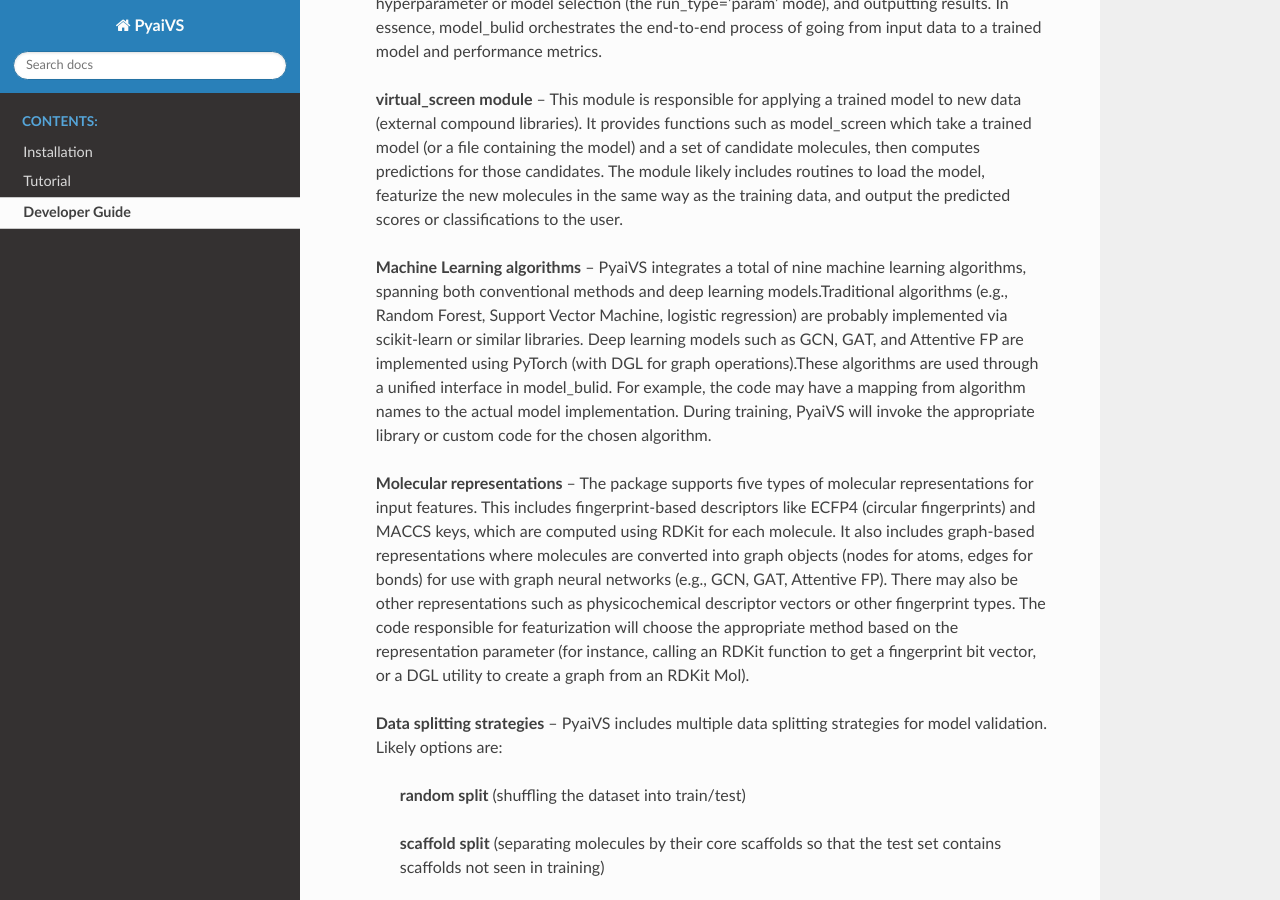
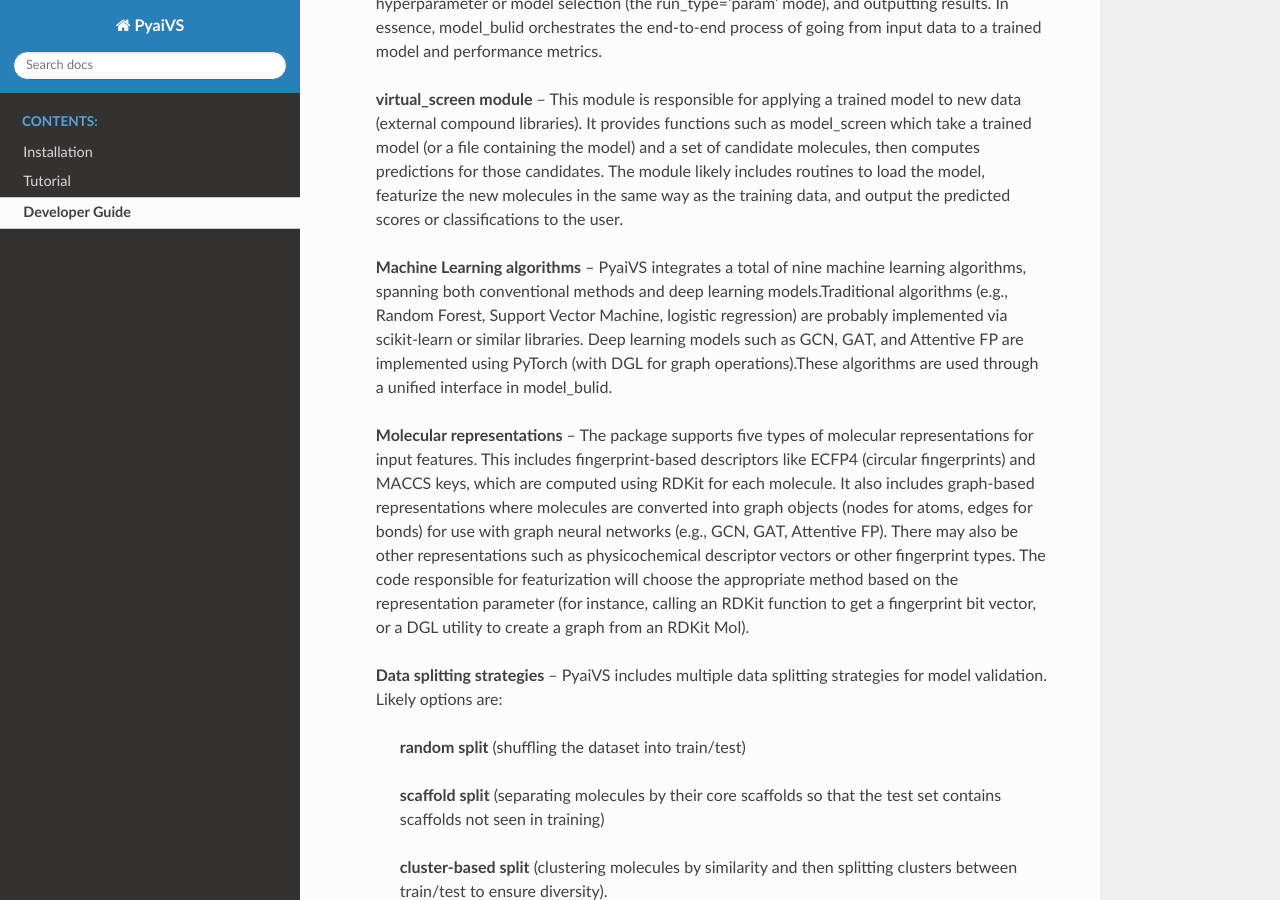
Before and after one commit to danqingmk/OpenVS_PyaiVS, a Sphinx documentation site: the page built from docs/developer_guide.rst, in a window 1280 px wide and 900 px high, scrolled down 552 px. Built offline with Sphinx 7.4.7 and the Read the Docs theme 3.1.0, drawn with Linux system fonts in a browser that asks for light colours.

Commit message:
Update developer_guide.rst

```diff
--- a/docs/developer_guide.rst
+++ b/docs/developer_guide.rst
@@ -12,7 +12,7 @@ The PyaiVS codebase is organized into modules that correspond to different parts
 
     **virtual_screen module** – This module is responsible for applying a trained model to new data (external compound libraries). It provides functions such as model_screen which take a trained model (or a file containing the model) and a set of candidate molecules, then computes predictions for those candidates. The module likely includes routines to load the model, featurize the new molecules in the same way as the training data, and output the predicted scores or classifications to the user.
 
-    **Machine Learning algorithms** – PyaiVS integrates a total of nine machine learning algorithms, spanning both conventional methods and deep learning models.Traditional algorithms (e.g., Random Forest, Support Vector Machine, logistic regression) are probably implemented via scikit-learn or similar libraries. Deep learning models such as GCN, GAT, and Attentive FP are implemented using PyTorch (with DGL for graph operations).These algorithms are used through a unified interface in model_bulid. For example, the code may have a mapping from algorithm names to the actual model implementation. During training, PyaiVS will invoke the appropriate library or custom code for the chosen algorithm.
+    **Machine Learning algorithms** – PyaiVS integrates a total of nine machine learning algorithms, spanning both conventional methods and deep learning models.Traditional algorithms (e.g., Random Forest, Support Vector Machine, logistic regression) are probably implemented via scikit-learn or similar libraries. Deep learning models such as GCN, GAT, and Attentive FP are implemented using PyTorch (with DGL for graph operations).These algorithms are used through a unified interface in model_bulid.
 
     **Molecular representations** – The package supports five types of molecular representations for input features. This includes fingerprint-based descriptors like ECFP4 (circular fingerprints) and MACCS keys, which are computed using RDKit for each molecule. It also includes graph-based representations where molecules are converted into graph objects (nodes for atoms, edges for bonds) for use with graph neural networks (e.g., GCN, GAT, Attentive FP). There may also be other representations such as physicochemical descriptor vectors or other fingerprint types. The code responsible for featurization will choose the appropriate method based on the representation parameter (for instance, calling an RDKit function to get a fingerprint bit vector, or a DGL utility to create a graph from an RDKit Mol).
 
```
